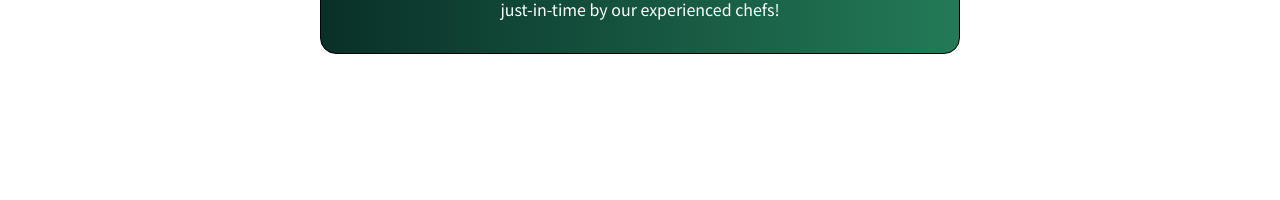
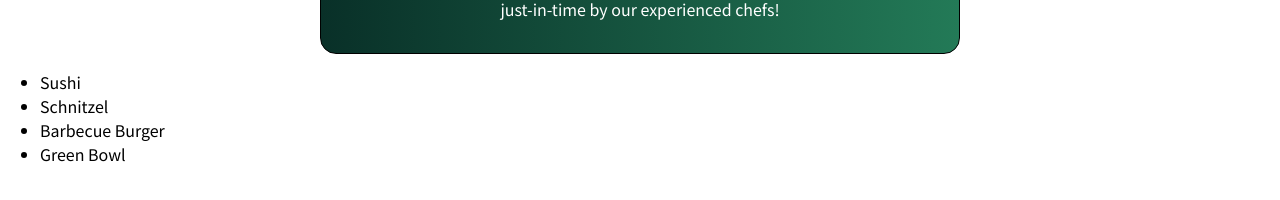
Before and after one commit to JonasBne/react-meals-app, a React (Create React App) app: page / in a window 1280 px wide. Shown: the part 424-624 px from the top of the page. Built offline with nearby package versions, Linux system fonts and the light colour scheme.

Commit message:
Started to work on component with available meals

```diff
--- a/src/App.tsx
+++ b/src/App.tsx
@@ -2,12 +2,41 @@ import React from "react";
 
 import Header from "./components/Layout/Header";
 import MealsSummary from "./components/Meals/MealsSummary";
+import AvailableMeals from "./components/Meals/AvailableMeals";
+
+const DUMMY_MEALS = [
+    {
+        id: 'm1',
+        name: 'Sushi',
+        description: 'Finest fish and veggies',
+        price: 22.99,
+    },
+    {
+        id: 'm2',
+        name: 'Schnitzel',
+        description: 'A german specialty!',
+        price: 16.5,
+    },
+    {
+        id: 'm3',
+        name: 'Barbecue Burger',
+        description: 'American, raw, meaty',
+        price: 12.99,
+    },
+    {
+        id: 'm4',
+        name: 'Green Bowl',
+        description: 'Healthy...and green...',
+        price: 18.99,
+    },
+];
 
 function App() {
   return (
       <React.Fragment>
           <Header />
           <MealsSummary />
+          <AvailableMeals meals={DUMMY_MEALS} />
       </React.Fragment>
   );
 }
--- /dev/null
+++ b/src/components/Meals/AvailableMeals.tsx
@@ -0,0 +1,29 @@
+import React from "react";
+
+type Meal = {
+    id: string,
+    name: string,
+    description: string,
+    price: number
+}
+
+interface IProps {
+    meals: Array<Meal>
+}
+
+
+const AvailableMeals =  (props: IProps) => {
+    return (
+        <React.Fragment>
+            <ul>
+                {
+                    props.meals.map((item: Meal) => {
+                        return <li key={item.id}>{item.name}</li>
+                    })
+                }
+            </ul>
+        </React.Fragment>
+    )
+}
+
+export default AvailableMeals;
```
